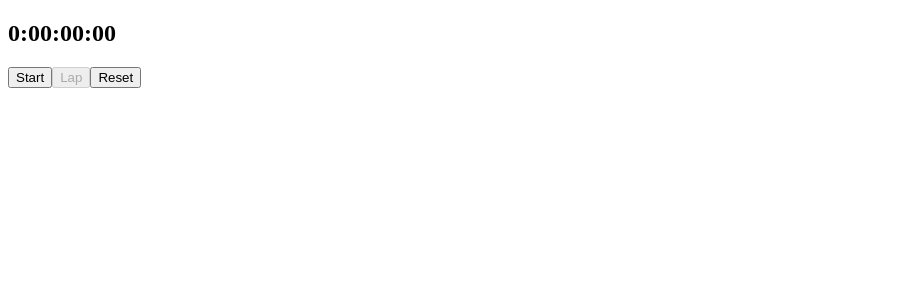
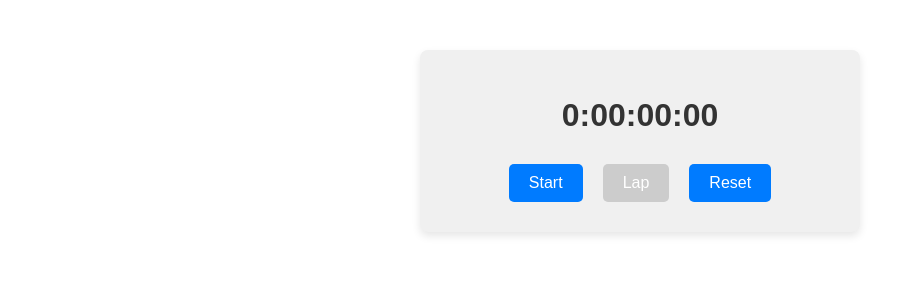
Before and after one commit to Shopify/eng-intern-assessment-react, a React app: page / in a window 1280 px wide. Shown: the top 300 px of the page, without its empty margins (0-915 px from the left). Built offline with nearby package versions, Linux system fonts and the light colour scheme.

Commit message:
Added tests and some comments

```diff
--- a/src/App.css
+++ b/src/App.css
@@ -1,71 +1,46 @@
-html, body, #root, .stopwatch, .stopwatch-content, .stopwatch-buttons {
-  height: -webkit-fill-available;
-}
-
-body {
-  background-color: #f1f1f1;
-  margin: 0px;
-}
-
-.stopwatch-title {
-  background-color: #303030;
-  margin: 0px;
-  color: white;
-  padding-left: 16px;
-  padding: 10px 0px 10px 16px;
-}
-
-.stopwatch-content {
-  display: flex;
-}
-
-.stopwatch-buttons {
-  display: flex;
-  flex-direction: column;
-  background-color: #ebebeb;
-  padding: 16px 12px;
-  width: 200px;
-}
-
-.stopwatch-buttons button:focus {
-  outline: none;
-  border: 2px solid #000000;
-}
-
-.stopwatch-buttons button {
-  margin: 7px 0px;
-  background-color: #fafafa;
-  border: 0px solid #fafafa;
-  text-align: left;
-  border-radius: 0.5rem;
-  padding: 7px 0px 7px 15px;
-  box-shadow: 0.5px 0.5px gray;
+/* StopWatch.css */
+.stopwatch {
+  font-family: 'Arial', sans-serif;
+  text-align: center;
+  padding: 20px;
+  background-color: #f0f0f0;
+  border-radius: 8px;
+  box-shadow: 0 4px 8px rgba(0, 0, 0, 0.1);
+  max-width: 400px;
+  margin: auto;
+  margin-top: 50px;
 }
 
 .stopwatch-time {
-  margin-left: auto;
-  margin-right: auto;
-  margin-top: 20px;
-  padding: 50px;
-  background-color: #ffffff;
-  height: fit-content;
-  border-radius: 0.75rem;
-  width: 50%;
-  text-align: -webkit-center;
-  box-shadow: 0.5px 0.5px gray;
+  font-size: 2em;
+  margin-bottom: 20px;
+  color: #333;
 }
 
-.stopwatch-time p {
-  font-size: xxx-large;
+.stopwatch button {
+  margin: 10px;
+  padding: 10px 20px;
+  border: none;
+  border-radius: 5px;
+  background-color: #007bff;
+  color: white;
+  font-size: 16px;
+  cursor: pointer;
+  transition: background-color 0.3s;
 }
 
-.stopwatch-laptimes ul {
-  list-style: none;
-  padding: 0px;
+.stopwatch button:hover {
+  background-color: #0056b3;
 }
 
-.stopwatch-laptimes li {
-  padding: 10px 0px;
-  border-bottom: 1px solid #ebebeb;
-  font-size: x-large;
+.stopwatch button:disabled {
+  background-color: #cccccc;
+  cursor: default;
 }
+
+.lap {
+  background-color: #e9e9e9;
+  padding: 5px;
+  margin-top: 5px;
+  border-radius: 5px;
+}
--- a/src/StopWatch.tsx
+++ b/src/StopWatch.tsx
@@ -1,11 +1,13 @@
 import React, { useState, useEffect } from 'react';
 import StopWatchButton from './StopWatchButton';
+import './App.css';
 
 type Lap = {
     lap: number;
     time: number;
 };
 
+// function to format time
 export const formatTime = (time: number) => {
     const hours = Math.floor(time / 360000);
     const minutes = Math.floor((time % 360000) / 6000);
@@ -22,6 +24,7 @@ export default function StopWatch() {
     const [laps, setLaps] = useState<Lap[]>([]);
 
 
+    // useEffect hook to set interval for stopwatch
     useEffect(() => {
         let intervalId: NodeJS.Timeout;
         if (isRunning) {
@@ -31,22 +34,24 @@ export default function StopWatch() {
         return () => clearInterval(intervalId);
     }, [isRunning, elapsedTime]);
 
-
-
+    // function to handle start and stop button
     const handleStartStop = () => {
         setIsRunning(!isRunning);
     };
 
+    // function to handle lap button
     const handleLap = () => {
         setLaps([...laps, { lap: laps.length + 1, time: elapsedTime }]);
     };
 
+    // function to handle reset button
     const handleReset = () => {
         setIsRunning(false);
         setElapsedTime(0);
         setLaps([]);
     };
 
+    // returning stopwatch component
     return (
         <div className="stopwatch">
             <h1 className="stopwatch-time">
@@ -67,7 +72,7 @@ export default function StopWatch() {
                 disabled={isRunning}
             />
             {laps.map((lap, index) => (
-                <div key={index}>
+                <div key={index} className="lap">
                     <span>Lap {lap.lap}: {formatTime(lap.time)}</span>
                 </div>
             ))}
--- a/src/StopWatchButton.tsx
+++ b/src/StopWatchButton.tsx
@@ -6,6 +6,7 @@ type StopWatchButtonProps = {
     disabled?: boolean;
 };
 
+// StopWatchButton component
 const StopWatchButton: React.FC<StopWatchButtonProps> = ({ label, onClick, disabled = false }) => {
     return (
         <button onClick={onClick} disabled={disabled}>
```
Also changed, not shown: 2 other files (tests, documents, lock files or other folders).
